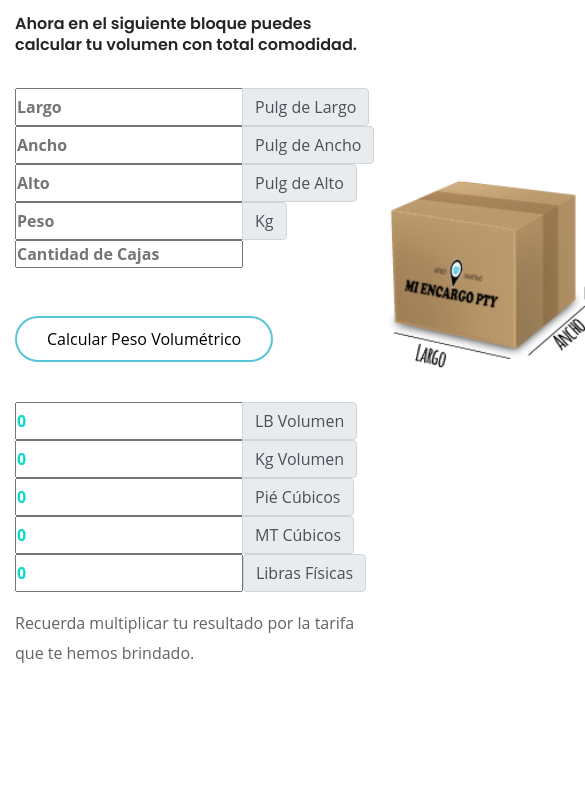
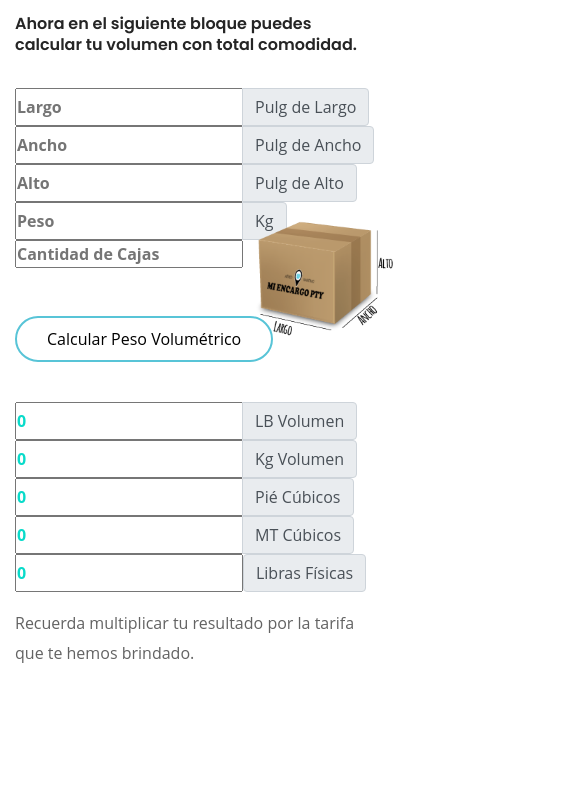
Before and after one commit to yocely/MIENCARGOPTY, a website: page alime/calculadora.html in a window 390 px wide. Shown: the part 1140-1932 px from the top of the page, 585 px wide, since content can reach past the window. Drawn offline with Linux system fonts and the light colour scheme.

Commit message:
box calculadora

```diff
--- a/alime/calculadora.html
+++ b/alime/calculadora.html
@@ -166,7 +166,7 @@
                                 </div>
                             </div>
                             <p>Recuerda multiplicar tu resultado por la tarifa que te hemos brindado.</p>
-                                <div class="col-12  foto2">
+                                <div class="breadcrumb-area1  foto2">
                                     <div >
                                         <img class="mb-10" src="img/bg-img/caja1.png" alt="">
                                     </div>
--- a/alime/style.css
+++ b/alime/style.css
@@ -113,12 +113,13 @@ ul {
   background-size: contain   !important;
   background-repeat: no-repeat !important; }
   .foto2 {
-     padding: 10px;
-     margin: 10px;
+    position: relative;
+     padding: -10px;
+     margin: -15px;
      border: 2px;
-     right: -350px;
+     right: -330px;
      width: 250px;
-     top: -550px;
+     top: -470px;
      }
      .foto3 {
       padding: 10px;
@@ -985,6 +986,18 @@ input:required {
     @media only screen and (max-width: 767px) {
       .breadcrumb-area .page-title {
         font-size: 24px; } }
+        @media only screen and (max-width: 767px) {
+          .breadcrumb-area1 {
+            height: 140px;
+            right: -255px;
+            width: 140px;
+           } }
+        .breadcrumb-area1 .page-title {
+          color: #ffffff;
+          font-size: 36px; }
+          @media only screen and (max-width: 767px) {
+            .breadcrumb-area1 .page-title {
+              font-size: 24px; } }
 
 .breadcrumb-content {
   position: relative;
```
